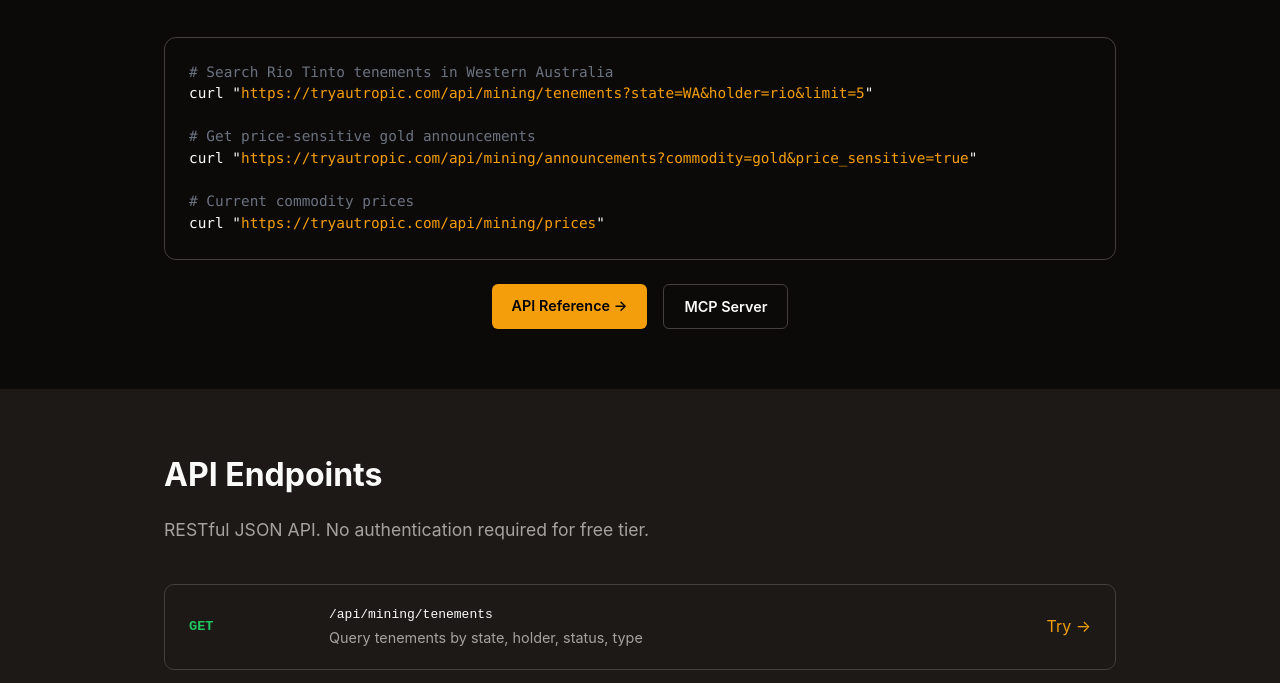
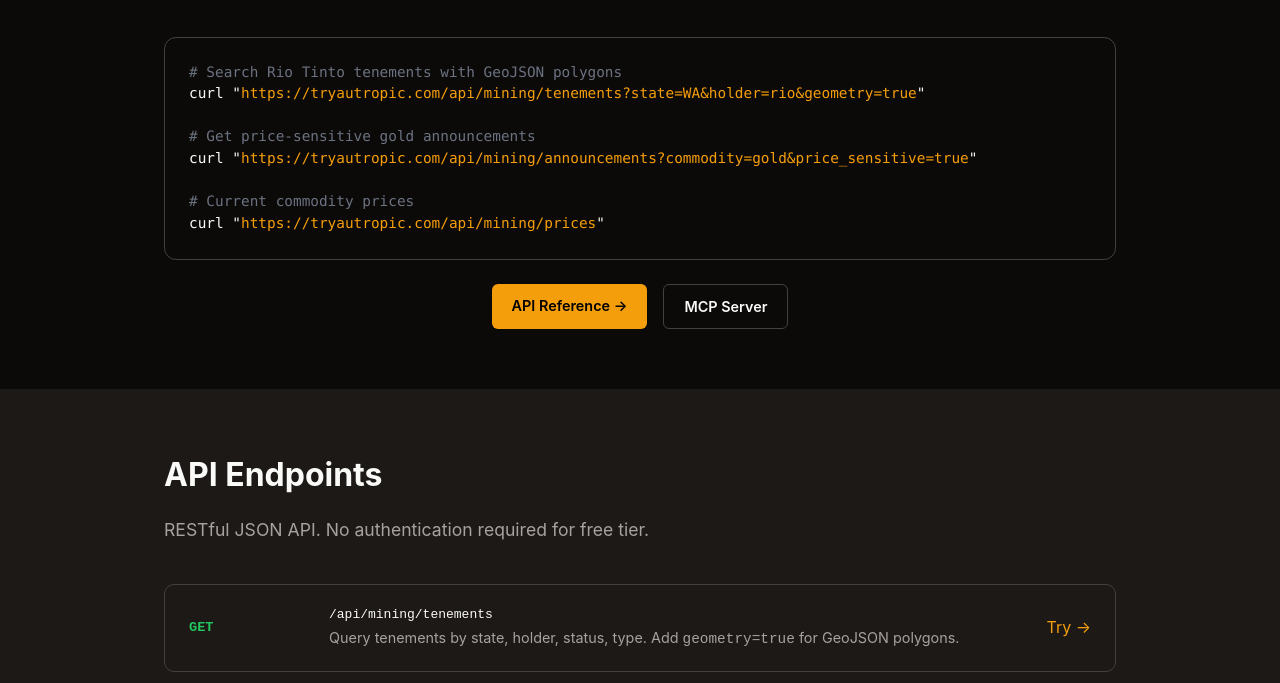
Before and after one commit to tlkc888-Jenkins/llm-arbitrage-api, a website: page public/mining.html in a window 1280 px wide. Shown: the part 575-1258 px from the top of the page. Drawn offline with Linux system fonts and the light colour scheme.

Commit message:
Document GeoJSON geometry support (?geometry=true)
- Already supported by all 5 jurisdictions
- Updated /mining page to advertise the feature
- Updated example curl to show geometry parameter
- Added 'GeoJSON polygons available' note to coverage cards

```diff
--- a/public/mining.html
+++ b/public/mining.html
@@ -437,8 +437,8 @@
         </div>
 
         <div class="code-block">
-          <pre><span class="comment"># Search Rio Tinto tenements in Western Australia</span>
-curl "<span class="url">https://tryautropic.com/api/mining/tenements?state=WA&holder=rio&limit=5</span>"
+          <pre><span class="comment"># Search Rio Tinto tenements with GeoJSON polygons</span>
+curl "<span class="url">https://tryautropic.com/api/mining/tenements?state=WA&holder=rio&geometry=true</span>"
 
 <span class="comment"># Get price-sensitive gold announcements</span>
 curl "<span class="url">https://tryautropic.com/api/mining/announcements?commodity=gold&price_sensitive=true</span>"
@@ -464,9 +464,9 @@ curl "<span class="url">https://tryautropic.com/api/mining/prices</span>"</pre>
             <span class="endpoint-method">GET</span>
             <div>
               <div class="endpoint-path">/api/mining/tenements</div>
-              <div class="endpoint-desc">Query tenements by state, holder, status, type</div>
+              <div class="endpoint-desc">Query tenements by state, holder, status, type. Add <code>geometry=true</code> for GeoJSON polygons.</div>
             </div>
-            <a href="/api/mining/tenements?state=WA&limit=3" target="_blank">Try →</a>
+            <a href="/api/mining/tenements?state=WA&limit=3&geometry=true" target="_blank">Try →</a>
           </div>
 
           <div class="endpoint">
@@ -558,6 +558,7 @@ curl "<span class="url">https://tryautropic.com/api/mining/prices</span>"</pre>
               <li>Queensland <span class="count">2,918</span></li>
               <li style="color: var(--muted); font-style: italic;">NSW, VIC, SA — coming soon</li>
             </ul>
+            <p style="font-size: 0.8rem; color: var(--accent); margin-top: 12px;">✓ GeoJSON polygons available</p>
           </div>
 
           <div class="coverage-card">
@@ -567,6 +568,7 @@ curl "<span class="url">https://tryautropic.com/api/mining/prices</span>"</pre>
               <li>Saskatchewan <span class="count">7,595</span></li>
               <li style="color: var(--muted); font-style: italic;">Ontario, Quebec — coming soon</li>
             </ul>
+            <p style="font-size: 0.8rem; color: var(--accent); margin-top: 12px;">✓ GeoJSON polygons available</p>
           </div>
 
           <div class="coverage-card">
```
